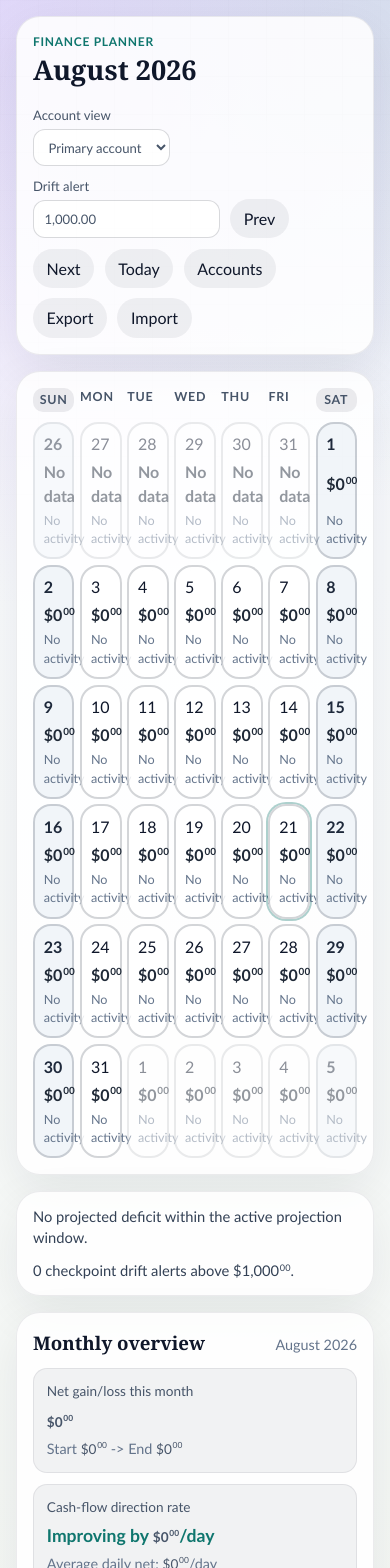
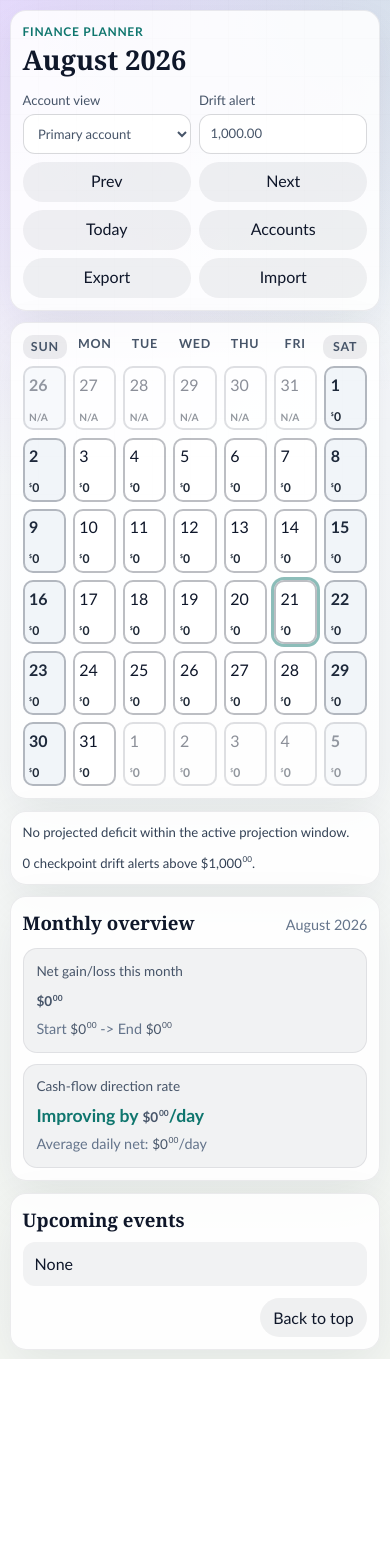
Before and after one commit to CrazyContraption/FinancialTracker, a React (Vite) app: page / in a window 390 px wide. Shown: the top 1568 px of the page. After the commit the page ends 1359 px from the top, so only its background shows below. Built offline with nearby package versions, Linux system fonts and the light colour scheme.

Commit message:
Mobile and UX improvements

```diff
--- a/src/App.css
+++ b/src/App.css
@@ -5,6 +5,7 @@
   padding: 1rem;
   max-width: 1280px;
   margin: 0 auto;
+  width: min(100%, 1280px);
 }
 
 .panel {
@@ -60,6 +61,7 @@ h1 {
 
 .calendar-panel {
   padding: 1rem;
+  min-width: 0;
 }
 
 .weekday-row {
@@ -71,13 +73,13 @@ h1 {
   text-transform: uppercase;
   letter-spacing: 0.06em;
   font-weight: 700;
+  text-align: center;
 }
 
 .weekday-row .weekend-column {
   background: rgba(15, 23, 42, 0.08);
   border-radius: 10px;
   padding: 0.2rem 0.35rem;
-  text-align: center;
 }
 
 .calendar-grid {
@@ -88,7 +90,7 @@ h1 {
 }
 
 .day-cell {
-  border: 2px solid rgba(15, 23, 42, 0.18);
+  border: 3px solid rgba(15, 23, 42, 0.28);
   border-radius: 18px;
   min-height: 7.4rem;
   padding: 0.7rem;
@@ -98,6 +100,8 @@ h1 {
   flex-direction: column;
   justify-content: space-between;
   gap: 0.3rem;
+  min-width: 0;
+  overflow: hidden;
   transition:
     transform 160ms ease,
     box-shadow 180ms ease,
@@ -115,7 +119,7 @@ h1 {
 }
 
 .day-cell.drift {
-  box-shadow: inset 0 0 0 2px rgba(217, 119, 6, 0.24);
+  box-shadow: inset 0 0 0 3px rgba(217, 119, 6, 0.34);
 }
 
 .day-cell.weekend {
@@ -132,11 +136,11 @@ h1 {
 }
 
 .day-cell.today {
-  box-shadow: 0 0 0 2px rgba(15, 118, 110, 0.34);
+  box-shadow: 0 0 0 3px rgba(15, 118, 110, 0.48);
 }
 
 .day-cell.deficit {
-  box-shadow: inset 0 0 0 2px rgba(185, 28, 28, 0.26);
+  box-shadow: inset 0 0 0 3px rgba(185, 28, 28, 0.36);
 }
 
 .day-topline {
@@ -144,6 +148,20 @@ h1 {
   justify-content: space-between;
   align-items: center;
   gap: 0.4rem;
+  min-width: 0;
+}
+
+.day-date {
+  min-width: 0;
+  overflow-wrap: anywhere;
+}
+
+.day-weekday {
+  display: none;
+  color: #64748b;
+  font-size: 0.7rem;
+  font-weight: 400;
+  margin-right: 0.25rem;
 }
 
 .badge.checkpoint {
@@ -162,11 +180,31 @@ h1 {
 
 .day-balance {
   font-weight: 700;
+  min-width: 0;
+  max-width: 100%;
+  overflow-wrap: anywhere;
+  line-height: 1.15;
+}
+
+.mobile-balance {
+  display: none;
+}
+
+.mobile-money-sign,
+.mobile-currency {
+  font-size: 0.42em;
+  vertical-align: super;
+  line-height: 1;
+}
+
+.mobile-currency {
+  margin-right: 0.06em;
 }
 
 .cash-amount {
   font-variant-numeric: tabular-nums;
   white-space: nowrap;
+  max-width: 100%;
 }
 
 .cash-cents {
@@ -263,6 +301,8 @@ button {
     background-color 180ms ease,
     color 180ms ease,
     opacity 180ms ease;
+  max-width: 100%;
+  overflow-wrap: anywhere;
 }
 
 button:focus-visible,
@@ -348,6 +388,19 @@ select:focus-visible {
   justify-content: space-between;
   align-items: center;
   gap: 0.8rem;
+}
+
+.modal-header-actions {
+  display: flex;
+  gap: 0.4rem;
+  flex-wrap: wrap;
+  justify-content: flex-end;
+}
+
+button:disabled {
+  cursor: not-allowed;
+  opacity: 0.45;
+  transform: none;
 }
 
 .modal-tabs {
@@ -463,6 +516,22 @@ select:focus-visible {
   gap: 0.55rem;
 }
 
+.show-more-button {
+  margin-top: 0;
+}
+
+.upcoming-footer-actions {
+  margin-top: 0.75rem;
+  display: flex;
+  justify-content: space-between;
+  align-items: center;
+  gap: 0.75rem;
+}
+
+.back-to-top-button {
+  margin-left: auto;
+}
+
 .event-list li {
   padding: 0.65rem 0.75rem;
   background: rgba(15, 23, 42, 0.05);
@@ -484,6 +553,7 @@ select:focus-visible {
   gap: 0.35rem;
   flex-wrap: wrap;
   justify-content: flex-end;
+  min-width: 0;
 }
 
 .item-main {
@@ -579,3 +649,144 @@ select:focus-visible {
     grid-template-columns: 1fr;
   }
 }
+
+@media (max-width: 860px) {
+  .app-shell {
+    gap: 0.7rem;
+    padding: 0.6rem;
+  }
+
+  .panel,
+  .calendar-panel {
+    border-radius: 16px;
+  }
+
+  .toolbar,
+  .calendar-panel,
+  .monthly-overview {
+    padding: 0.75rem;
+  }
+
+  .toolbar {
+    gap: 0.75rem;
+  }
+
+  .toolbar-actions {
+    display: grid;
+    grid-template-columns: repeat(2, minmax(0, 1fr));
+    width: 100%;
+    gap: 0.5rem;
+    align-items: stretch;
+  }
+
+  .toolbar-actions label,
+  .toolbar-actions button {
+    min-width: 0;
+  }
+
+  .toolbar-actions label {
+    gap: 0.2rem;
+  }
+
+  .toolbar-actions input,
+  .toolbar-actions select,
+  .toolbar-actions button {
+    width: 100%;
+    min-height: 2.5rem;
+  }
+
+  .toolbar-actions button {
+    padding: 0.45rem 0.5rem;
+    line-height: 1.15;
+  }
+
+  .calendar-grid {
+    grid-template-columns: repeat(7, minmax(0, 1fr));
+    gap: 0.45rem;
+    margin-top: 0.45rem;
+  }
+
+  .day-cell {
+    min-height: 3.5em;
+    height: 4em;
+    padding: 0.28rem;
+    border-width: 2px;
+    border-radius: 10px;
+  }
+
+  .day-balance {
+    font-size: clamp(0.54rem, 2.6vw, 0.76rem);
+    letter-spacing: -0.01em;
+    overflow: visible;
+    overflow-wrap: normal;
+    white-space: nowrap;
+  }
+
+  .day-meta {
+    display: none;
+  }
+
+  .badge.checkpoint {
+    padding: 0.12rem 0.3rem;
+    font-size: 0.6rem;
+  }
+
+  .status-strip {
+    padding: 0.7rem 0.75rem;
+    font-size: 0.82rem;
+  }
+
+  .event-list li {
+    align-items: stretch;
+    flex-direction: column;
+    gap: 0.5rem;
+  }
+
+  .item-actions {
+    justify-content: space-between;
+    align-items: center;
+    width: 100%;
+  }
+
+  .modal-backdrop {
+    padding: 0.5rem;
+  }
+
+  .modal-card {
+    padding: 0.75rem;
+    max-height: calc(100vh - 1rem);
+  }
+
+  .modal-header {
+    align-items: flex-start;
+  }
+
+  .modal-header-actions {
+    display: grid;
+    grid-template-columns: 1fr 1fr;
+    width: 100%;
+  }
+
+  .modal-header-actions .icon-button:last-child {
+    grid-column: 1 / -1;
+  }
+
+  .desktop-balance {
+    display: none;
+  }
+
+  .mobile-balance {
+    display: inline-block;
+    max-width: 100%;
+    white-space: nowrap;
+  }
+
+  .modal-tabs {
+    display: grid;
+    grid-template-columns: 1fr;
+  }
+
+  .modal-tabs .tab {
+    width: 100%;
+  }
+}
--- a/src/App.tsx
+++ b/src/App.tsx
@@ -196,6 +196,60 @@ function formatCashParts(amount: number) {
   }
 }
 
+function formatMobileBalance(amount: number) {
+  const sign = amount < 0 ? '-' : ''
+  const absoluteAmount = Math.abs(amount)
+  let value = Math.round(absoluteAmount).toLocaleString('en-US')
+  if (absoluteAmount >= 1_000_000_000) {
+    value = `${(absoluteAmount / 1_000_000_000).toFixed(1).replace(/\.0$/, '')}B`
+  } else if (absoluteAmount >= 1_000_000) {
+    value = `${(absoluteAmount / 1_000_000).toFixed(1).replace(/\.0$/, '')}M`
+  } else if (absoluteAmount >= 1_000) {
+    value = `${(absoluteAmount / 1_000).toFixed(1).replace(/\.0$/, '')}K`
+  }
+
+  return { sign, value }
+}
+
+function MobileBalance({ amount }: { amount: number }) {
+  const balanceRef = useRef<HTMLSpanElement>(null)
+  const formatted = formatMobileBalance(amount)
+
+  useEffect(() => {
+    const balanceElement = balanceRef.current
+    if (!balanceElement) {
+      return
+    }
+
+    const resizeBalance = () => {
+      balanceElement.style.fontSize = '0.76rem'
+      const availableWidth = balanceElement.parentElement?.clientWidth ?? 0
+      const requiredWidth = balanceElement.scrollWidth
+      if (availableWidth > 0 && requiredWidth > availableWidth) {
+        const fittedSize = Math.max(0.35, 0.76 * (availableWidth / requiredWidth))
+        balanceElement.style.fontSize = `${fittedSize}rem`
+      }
+    }
+
+    resizeBalance()
+    const observer = new ResizeObserver(resizeBalance)
+    observer.observe(balanceElement.parentElement ?? balanceElement)
+    window.addEventListener('resize', resizeBalance)
+    return () => {
+      observer.disconnect()
+      window.removeEventListener('resize', resizeBalance)
+    }
+  }, [amount])
+
+  return (
+    <span ref={balanceRef} className="mobile-balance">
+      <span className="mobile-money-sign">{formatted.sign}</span>
+      <span className="mobile-currency">$</span>
+      {formatted.value}
+    </span>
+  )
+}
+
 function ordinalSuffix(value: number) {
   if (value % 100 >= 11 && value % 100 <= 13) {
     return 'th'
@@ -602,6 +656,7 @@ function App() {
   })
   const [driftThresholdInput, setDriftThresholdInput] = useState('1,000.00')
   const [modalDate, setModalDate] = useState<string | null>(null)
+  const [showAllUpcoming, setShowAllUpcoming] = useState(false)
   const [modalTab, setModalTab] = useState<ModalTab>('day')
   const [accountsModalOpen, setAccountsModalOpen] = useState(false)
   const [editingStreamId, setEditingStreamId] = useState<string | null>(null)
@@ -880,8 +935,33 @@ function App() {
               ? undefined
               : sourceStreamIdFromEvent(event.id, event.kind),
         })))
-      .slice(0, 10)
   }, [projection.days, selectedAccountId]) as UpcomingItem[]
+  const visibleUpcomingItems = mainUpcomingItems.slice(0, showAllUpcoming ? 30 : 10)
+
+  useEffect(() => {
+    setShowAllUpcoming(false)
+  }, [mainUpcomingItems])
+
+  function scrollToTop() {
+    window.scrollTo({ top: 0, behavior: 'smooth' })
+  }
+
+  const cashFlowDates = useMemo(() => Object.values(projection.days)
+    .filter((day) => day.events.some((event) => event.kind !== 'interest'))
+    .map((day) => day.date)
+    .filter((date, index, dates) => dates[index - 1] !== date), [projection.days])
+
+  function moveModalDay(direction: -1 | 1) {
+    if (!modalDate) {
+      return
+    }
+
+    const currentIndex = cashFlowDates.indexOf(modalDate)
+    const nextDate = cashFlowDates[currentIndex + direction]
+    if (nextDate) {
+      openDayModal(nextDate)
+    }
+  }
 
   function openDayModal(dateKey: string, tab: ModalTab = 'day') {
     setModalDate(dateKey)
@@ -1401,10 +1481,10 @@ function App() {
                 onClick={() => openDayModal(key)}
               >
                 <div className="day-topline">
-                  <span>{date.getDate()}</span>
+                  <span className="day-date"><span className="day-weekday">{weekdayLabels[date.getDay()]}</span>{date.getDate()}</span>
                   {hasDrift ? <span className="badge checkpoint">Drift</span> : null}
                 </div>
-                <strong className="day-balance">{balance === undefined ? 'No data' : <CashAmount amount={balance} />}</strong>
+                <strong className="day-balance">{balance === undefined ? <><span className="desktop-balance">No data</span><span className="mobile-balance">N/A</span></> : <><span className="desktop-balance"><CashAmount amount={balance} /></span><MobileBalance amount={balance} /></>}</strong>
                 <span className="day-meta">
                   {viewEvents.length ? `${viewEvents.length} event${viewEvents.length === 1 ? '' : 's'}` : 'No activity'}
                 </span>
@@ -1458,7 +1538,7 @@ function App() {
       <section className="panel calendar-panel">
         <h3>Upcoming events</h3>
         <ul className="event-list">
-          {mainUpcomingItems.map((item) => (
+          {visibleUpcomingItems.map((item) => (
             <li key={`${item.date}-${item.id}`}>
               <span>
                 {formatCompactDate(item.date)} · {item.label}
@@ -1479,6 +1559,16 @@ function App() {
           ))}
           {!mainUpcomingItems.length ? <li><span>None</span></li> : null}
         </ul>
+        <div className="upcoming-footer-actions">
+          {mainUpcomingItems.length > 10 && !showAllUpcoming ? (
+            <button type="button" className="secondary-button show-more-button" onClick={() => setShowAllUpcoming(true)}>
+              Show more
+            </button>
+          ) : <span />}
+          <button type="button" className="secondary-button back-to-top-button" onClick={scrollToTop}>
+            Back to top
+          </button>
+        </div>
       </section>
 
       {modalDate ? (
@@ -1489,7 +1579,11 @@ function App() {
                 <p className="eyebrow">Selected day</p>
                 <h2>{formatShortDate(modalDate)}</h2>
               </div>
-              <button type="button" className="icon-button" onClick={closeModal}>Close</button>
+              <div className="modal-header-actions">
+                <button type="button" className="icon-button" onClick={() => moveModalDay(-1)} disabled={!modalDate || cashFlowDates.indexOf(modalDate) <= 0}>Previous</button>
+                <button type="button" className="icon-button" onClick={() => moveModalDay(1)} disabled={!modalDate || cashFlowDates.indexOf(modalDate) === cashFlowDates.length - 1}>Next</button>
+                <button type="button" className="icon-button" onClick={closeModal}>Close</button>
+              </div>
             </header>
 
             <nav className="modal-tabs" aria-label="Day actions">
```
